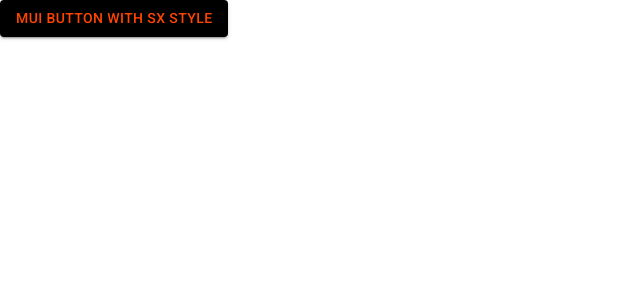
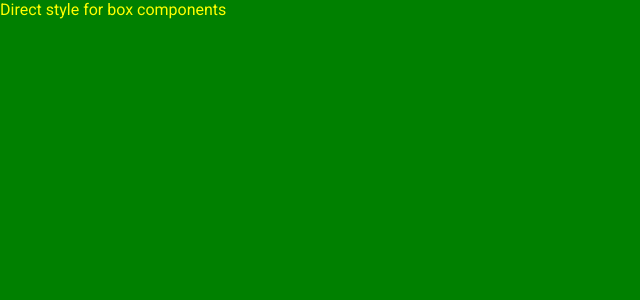
Before and after one commit to ajinath2151/ReactWebpages, a React (Create React App) app in the folder mui/: page / in a window 1280 px wide. Shown: the top 300 px of the page, without its empty margins (0-640 px from the left). Built offline with nearby package versions, Linux system fonts and the light colour scheme.

Commit message:
mui style using a style box

```diff
--- a/mui/src/App.js
+++ b/mui/src/App.js
@@ -7,6 +7,7 @@
 import Navbar from './components/Navbar';
 import Add from './components/Add';
 import SXstyleExample from './practice/SXstyleExample';
+import AstyleBoxExample from './practice/AstyleBoxExample';
 
 function App() {
 
@@ -25,7 +26,8 @@
     </Box>     */}
 
 
-    <SXstyleExample />
+    {/* <SXstyleExample /> */}
+    <AstyleBoxExample />
     </>
   );
 }
--- /dev/null
+++ b/mui/src/practice/AstyleBoxExample.js
@@ -0,0 +1,32 @@
+import { ThemeProvider, createTheme } from '@mui/material/styles';
+import styled from '@emotion/styled';
+import { Box } from '@mui/material';
+import React from 'react';
+
+// Define a theme
+const theme = createTheme();
+
+const StyledBox = styled(Box)(({ theme }) => ({
+  width: '100%',
+  height: '100vh',
+  color: 'yellow',
+  backgroundColor: 'green',
+  [theme.breakpoints.down('sm')]: {
+    color:'red',
+    backgroundColor:'black',
+  },
+}));
+
+const AstyleBoxExample = () => {
+  return (
+    <ThemeProvider theme={theme}>
+      <div>
+        <StyledBox>
+          Direct style for box components
+        </StyledBox>
+      </div>
+    </ThemeProvider>
+  );
+};
+
+export default AstyleBoxExample;
```
